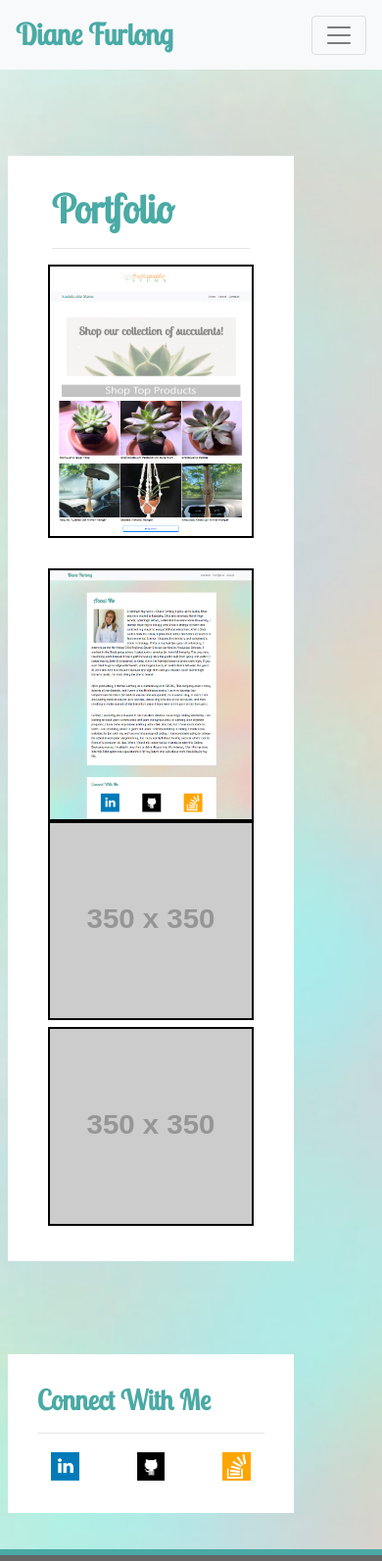
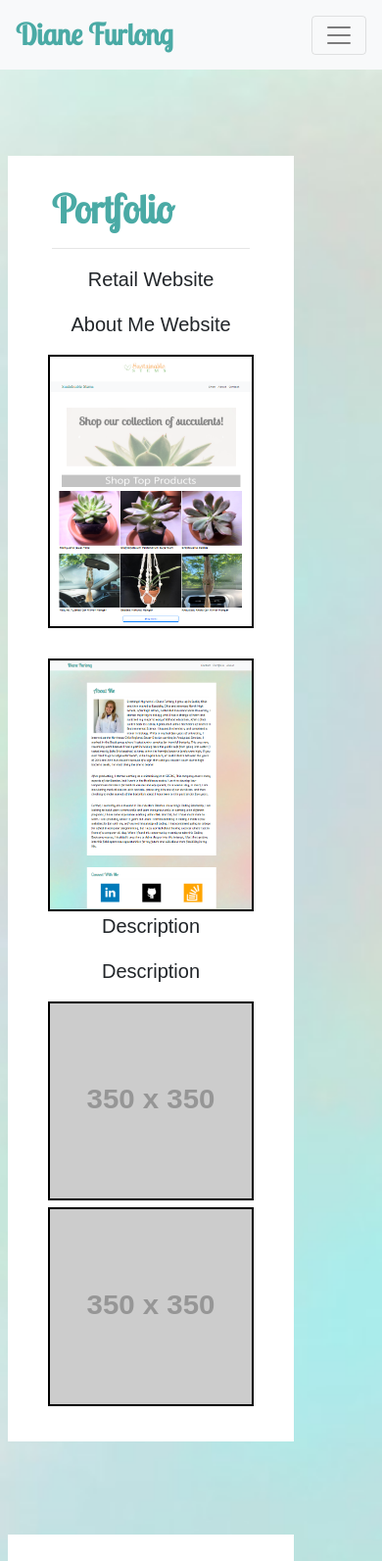
Before and after one commit to diane-furlong/02-CSS-Bootstrap, a plain HTML site: page portfolio.html in a window 390 px wide. Shown: the top 1593 px of the page at 98% size. Drawn offline with nearby package versions, Linux system fonts and the light colour scheme; placeholder pictures from the web are drawn by us; a web font is replaced by a local one.

Commit message:
fixing some responsiveness on contact/portfolio pages and added connectphoto.hover element

```diff
--- a/portfolio.html
+++ b/portfolio.html
@@ -60,10 +60,30 @@
         </div>
         <div class="row">
           <div class="col-xl-6 col-lg-6 col-md-12 col-sm-12">
-            <img id="sustainableStems" class="img-fluid port-image" src="./assets/retail-page.png" alt="Example image of a retail page from my portfolio.">
+            <p class="portcaption">Retail Website</p>
           </div>
           <div class="col-xl-6 col-lg-6 col-md-12 col-sm-12">
-            <img id="responsivePortfolio" class="img-fluid port-image" src="./assets/Responsive-Portfolio-Image.png" alt="Example of my about me page from my portfolio.">
+            <p class="portcaption">About Me Website</p>
+          </div>
+        </div>
+        <div class="row">
+          <div class="col-xl-6 col-lg-6 col-md-12 col-sm-12">
+            <a href="https://diane-furlong.github.io/RetailSite_SustainableStems/">
+              <img id="sustainableStems" class="img-fluid port-image" src="./assets/retail-page.png" alt="Screenshot of a retail page from my portfolio.">
+            </a>
+          </div>
+          <div class="col-xl-6 col-lg-6 col-md-12 col-sm-12">
+            <a href="./index.html">
+              <img id="responsivePortfolio" class="img-fluid port-image" src="./assets/Responsive-Portfolio-Image.png" alt="Screenshot of my about me page from my portfolio.">
+            </a>
+            </div>
+        </div>
+        <div class="row">
+          <div class="col-xl-6 col-lg-6 col-md-12 col-sm-12">
+            <p class="portcaption">Description</p>
+          </div>
+          <div class="col-xl-6 col-lg-6 col-md-12 col-sm-12">
+            <p class="portcaption">Description</p>
           </div>
         </div>
         <div class="row">
@@ -90,14 +110,20 @@
           </div>
         </div>
         <div class="row">
-          <div class="col-4">
-            <img class="connectphoto" src="./assets/linkedin.png" alt="LinkedIn Logo">
+          <div class="col-md-4">
+            <a href="https://www.linkedin.com/in/diane-furlong/">
+              <img class="connectphoto" src="./assets/linkedin.png" alt="LinkedIn Logo">
+            </a>
           </div>
-          <div class="col-4">
-            <img class="connectphoto" src="./assets/github.png" alt="GitHub Logo">
+          <div class="col-md-4">
+            <a href="https://github.com/diane-furlong">
+              <img class="connectphoto" src="./assets/github.png" alt="GitHub Logo">
+            </a>
           </div>
-          <div class="col-4">
-            <img class="connectphoto" src="./assets/stackover2.png" alt="Stack Logo">
+          <div class="col-md-4">
+            <a href="">
+              <img class="connectphoto" src="./assets/stackover2.png" alt="Stack Overflow Logo">
+            </a>
           </div>
         </div>
       </article>
```
Also changed, not shown: contact.html (+12 -6 lines).
